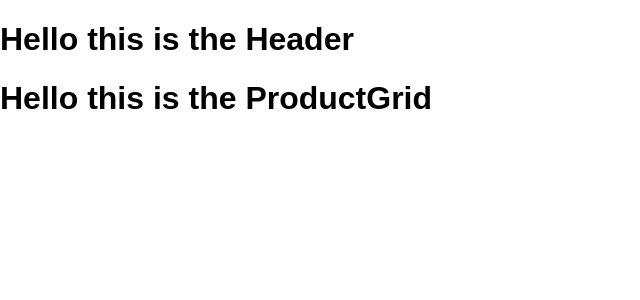
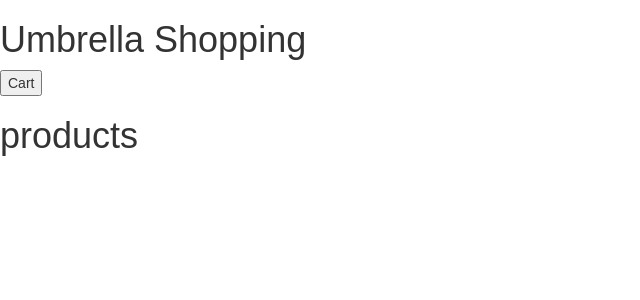
Before and after one commit to daviddinnison/umbrellas, a React (Create React App) app: page / in a window 1280 px wide. Shown: the top 300 px of the page, without its empty margins (0-640 px from the left). Built offline with nearby package versions, Linux system fonts and the light colour scheme.

Commit message:
component buildup

```diff
--- a/package.json
+++ b/package.json
@@ -7,6 +7,7 @@
     "joi": "^13.4.0",
     "morgan": "^1.9.0",
     "react": "^16.4.0",
+    "react-bootstrap": "^0.32.1",
     "react-dom": "^16.4.0",
     "react-redux": "^5.0.7",
     "react-scripts": "1.1.4",
--- a/public/index.html
+++ b/public/index.html
@@ -1,5 +1,6 @@
 <!DOCTYPE html>
 <html lang="en">
+
 <head>
   <meta charset="utf-8">
   <meta name="viewport" content="width=device-width, initial-scale=1, shrink-to-fit=no">
@@ -10,6 +11,8 @@
     -->
   <link rel="manifest" href="%PUBLIC_URL%/manifest.json">
   <link rel="shortcut icon" href="%PUBLIC_URL%/favicon.ico">
+  <link rel="stylesheet" href="https://maxcdn.bootstrapcdn.com/bootstrap/3.3.7/css/bootstrap.min.css" integrity="sha384-BVYiiSIFeK1dGmJRAkycuHAHRg32OmUcww7on3RYdg4Va+PmSTsz/K68vbdEjh4u"
+    crossorigin="anonymous">
   <!--
       Notice the use of %PUBLIC_URL% in the tags above.
       It will be replaced with the URL of the `public` folder during the build.
@@ -21,6 +24,7 @@
     -->
   <title>Umbrella shop</title>
 </head>
+
 <body>
   <noscript>
     You need to enable JavaScript to run this app.
@@ -37,4 +41,5 @@
       To create a production bundle, use `npm run build` or `yarn build`.
     -->
 </body>
+
 </html>
--- a/src/components/Gateway.js
+++ b/src/components/Gateway.js
@@ -1,7 +1,7 @@
 import React, { Component } from 'react';
 import { connect } from 'react-redux';
 
-import Header from './cart/Header';
+import Header from './Header';
 import ProductGrid from './products/ProductGrid.js';
 
 class Gateway extends React.Component {
--- /dev/null
+++ b/src/components/Header.js
@@ -0,0 +1,19 @@
+import React, { Component } from 'react';
+import { connect } from 'react-redux';
+
+import CartContainer from './cart/CartContainer.js';
+
+class Header extends React.Component {
+
+  render() {
+    return (
+      <div>
+        <h1>Umbrella Shopping</h1>
+        <CartContainer />
+
+      </div>
+    );
+  }
+}
+
+export default Header;
--- /dev/null
+++ b/src/components/cart/CartContainer.js
@@ -0,0 +1,33 @@
+import React, { Component } from 'react';
+import CartItems from './CartItems';
+
+class CartContainer extends React.Component {
+  constructor(props) {
+    super(props);
+    this.state = {
+      visibleCart: false
+    };
+    this.toggleCart = this.toggleCart.bind(this);
+  }
+
+  toggleCart() {
+    this.setState({ visibleCart: !this.state.visibleCart });
+  }
+
+  showCart() {
+    if (this.state.visibleCart) {
+      return <CartItems/>;
+    }
+  }
+
+  render() {
+    return (
+      <div>
+        <button onClick={this.toggleCart}>Cart</button>
+        {this.showCart()}
+      </div>
+    );
+  }
+}
+
+export default CartContainer;
--- /dev/null
+++ b/src/components/cart/CartItems.js
@@ -0,0 +1,12 @@
+import React, { Component } from 'react';
+
+class CartItems extends React.Component {
+  renderItems() {
+    return <p>this is a cart item</p>;
+  }
+  render() {
+    return <div>{this.renderItems()}</div>;
+  }
+}
+
+export default CartItems;
--- a/src/components/cart/Header.js
+++ /dev/null
@@ -1,10 +0,0 @@
-import React, { Component } from 'react';
-import { connect } from 'react-redux';
-
-class Header extends React.Component {
-  render() {
-    return <h1>Hello this is the Header</h1>;
-  }
-}
-
-export default Header;
--- a/src/components/products/ProductGrid.js
+++ b/src/components/products/ProductGrid.js
@@ -3,7 +3,7 @@ import { connect } from 'react-redux';
 
 class ProductGrid extends React.Component {
   render() {
-    return <h1>Hello this is the ProductGrid</h1>;
+    return <h1>products</h1>;
   }
 }
 
```
Also changed, not shown: 2 other files (tests, documents, lock files or other folders). Lines whose indentation alone changed are shown as unchanged.
